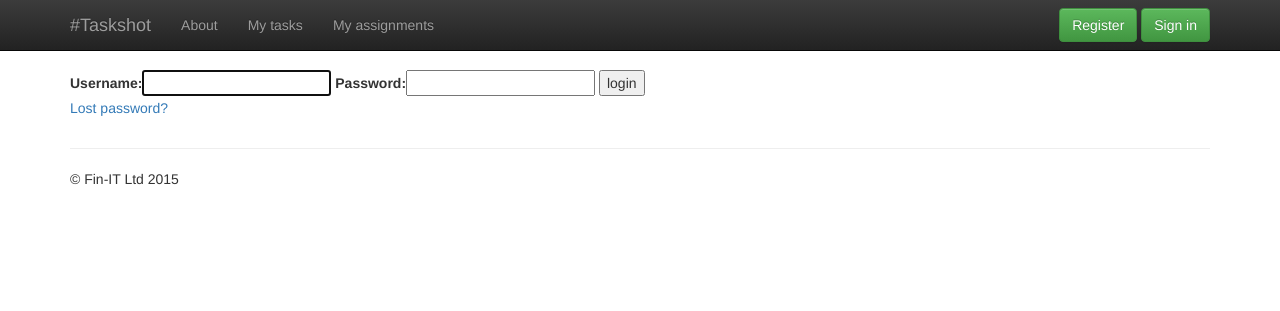
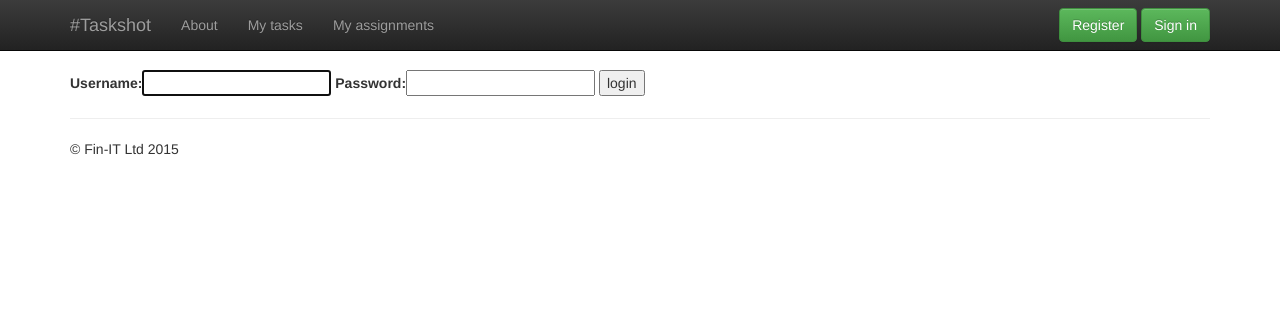
Before and after one commit to lorehov/taskshot, a Django app: page /accounts/login/ in a window 1280 px wide. Shown: the top 311 px of the page. Run offline with Django 3.2, Linux system fonts and the light colour scheme; some libraries are stand-ins or nearby versions.

Commit message:
fixed password reminder error

```diff
--- a/templates/registration/login.html
+++ b/templates/registration/login.html
@@ -26,6 +26,6 @@
         </form>
 
         {# Assumes you setup the password_reset view in your URLconf #}
-        <p><a href="{% url 'user_password_reset' %}">Lost password?</a></p>
+        {# <p><a href="{% url 'user_password_reset' %}">Lost password?</a></p> #}
     </div>
 {% endblock %}
```
